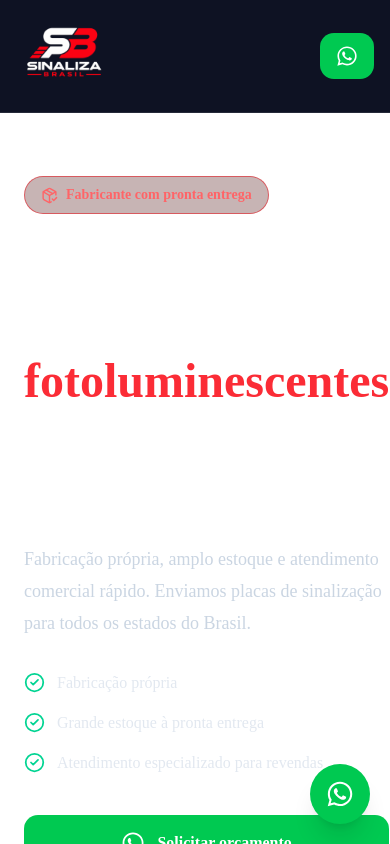
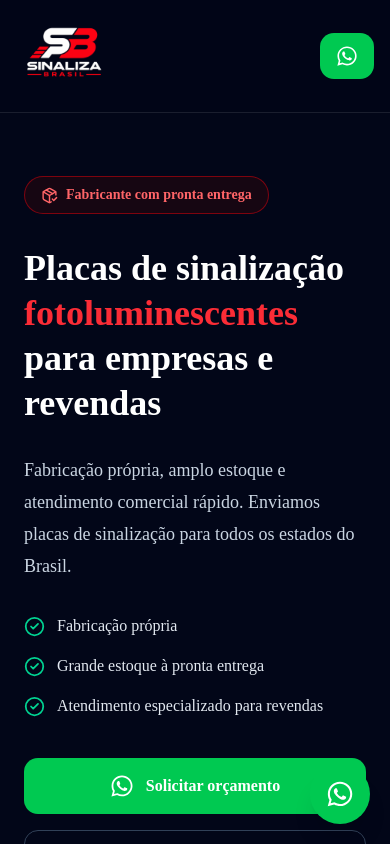
Before and after one commit to AlejandroChristopher/sinaliza-brasil, a Next.js app: page / in a window 390 px wide. Shown: the top 844 px of the page. Built offline with nearby package versions, Linux system fonts and the light colour scheme.

Commit message:
Corrige layout mobile da hero

```diff
--- a/components/sections/Hero.tsx
+++ b/components/sections/Hero.tsx
@@ -16,7 +16,7 @@ const benefits = [
 
 export default function Hero() {
   return (
-    <section className="relative overflow-hidden bg-transparent pb-20 pt-44 lg:pb-28 lg:pt-52">
+    <section className="relative overflow-hidden bg-slate-950 pb-20 pt-44 lg:pb-28 lg:pt-52">
       <div className="mx-auto grid max-w-7xl items-center gap-14 px-6 lg:grid-cols-2 lg:gap-20">
         <motion.div
           initial={{ opacity: 0, x: -35 }}
@@ -28,7 +28,7 @@ export default function Hero() {
             Fabricante com pronta entrega
           </div>
 
-          <h1 className="mt-8 text-5xl font-bold leading-[1.12] text-white sm:text-6xl lg:text-7xl">
+          <h1 className="mt-8 text-4xl font-bold leading-tight text-white sm:text-5xl lg:text-7xl">
             Placas de sinalização{" "}
             <span className="text-red-500">fotoluminescentes</span> para
             empresas e revendas
```
